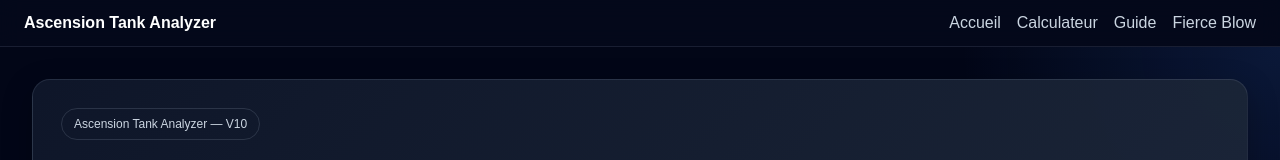
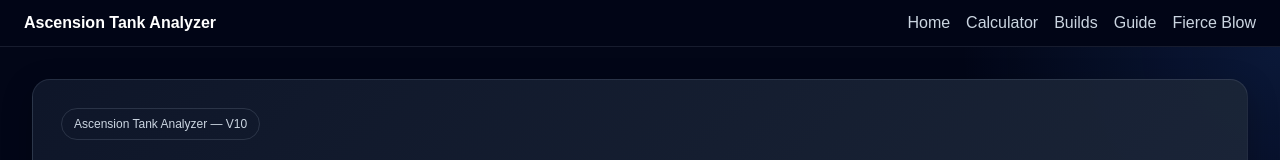
Before and after one commit to Fissayaz/ascension-tank-analyzer, a Next.js app: page / in a window 1280 px wide. Shown: the top 160 px of the page. Built offline with nearby package versions, Linux system fonts and the light colour scheme.

Commit message:
Update layout.tsx

```diff
--- a/app/layout.tsx
+++ b/app/layout.tsx
@@ -5,7 +5,7 @@ import Link from "next/link";
 export const metadata: Metadata = {
   title: "Ascension Tank Analyzer",
   description:
-    "Calculateur et guide tank pour Ascension : mitigation, avoidance, block, absorb et Fierce Blow.",
+    "Tank calculator and reference site for Ascension: mitigation, avoidance, block, absorb and Fierce Blow.",
 };
 
 export default function RootLayout({
@@ -14,15 +14,22 @@ export default function RootLayout({
   children: React.ReactNode;
 }) {
   return (
-    <html lang="fr">
-      <body>
+    <html lang="en">
+      <body
+        style={{
+          margin: 0,
+          background: "#020617",
+          fontFamily: "Arial, sans-serif",
+        }}
+      >
+        {/* HEADER / NAV */}
         <header
           style={{
             position: "sticky",
             top: 0,
             zIndex: 20,
             backdropFilter: "blur(10px)",
-            background: "rgba(2,6,23,0.8)",
+            background: "rgba(2,6,23,0.85)",
             borderBottom: "1px solid rgba(148,163,184,0.15)",
           }}
         >
@@ -37,17 +44,20 @@ export default function RootLayout({
               gap: 16,
             }}
           >
+            {/* LOGO / TITLE */}
             <Link
               href="/"
               style={{
                 fontWeight: 700,
                 color: "white",
                 textDecoration: "none",
+                fontSize: 16,
               }}
             >
               Ascension Tank Analyzer
             </Link>
 
+            {/* NAVIGATION */}
             <nav
               style={{
                 display: "flex",
@@ -56,20 +66,30 @@ export default function RootLayout({
               }}
             >
               <Link href="/" style={{ color: "#cbd5e1", textDecoration: "none" }}>
-                Accueil
+                Home
               </Link>
+
               <Link
                 href="/calculator"
                 style={{ color: "#cbd5e1", textDecoration: "none" }}
               >
-                Calculateur
+                Calculator
               </Link>
+
+              <Link
+                href="/builds"
+                style={{ color: "#cbd5e1", textDecoration: "none" }}
+              >
+                Builds
+              </Link>
+
               <Link
                 href="/guide"
                 style={{ color: "#cbd5e1", textDecoration: "none" }}
               >
                 Guide
               </Link>
+
               <Link
                 href="/fierce-blow"
                 style={{ color: "#cbd5e1", textDecoration: "none" }}
@@ -80,7 +100,8 @@ export default function RootLayout({
           </div>
         </header>
 
-        {children}
+        {/* PAGE CONTENT */}
+        <main>{children}</main>
       </body>
     </html>
   );
```
